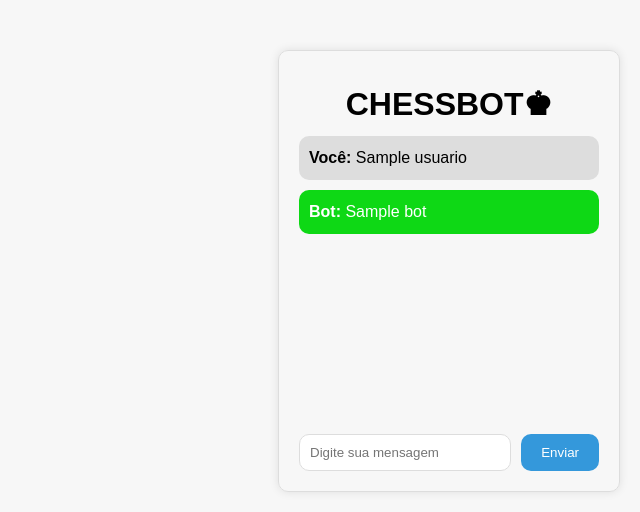
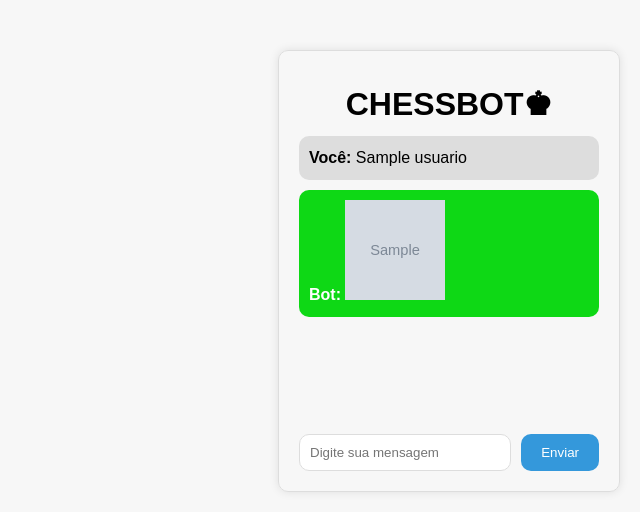
Before and after one commit to imrooteodoro/DialogflowBot, a Flask app: template src/templates/index.html in a window 1280 px wide. Shown: the part 288-800 px from the top of the page, without its empty margins (640-1280 px from the left). Run offline with Flask 2, Linux system fonts and the light colour scheme; the template is opened without the code that fills it: most values are stand-ins (such as "Sample title", 1, 10 or a date in 2020); grey boxes marked "Sample" are stand-in pictures.

Commit message:
feat: faz alterações para futuramente exibir imagens no frontend

```diff
--- a/src/templates/index.html
+++ b/src/templates/index.html
@@ -9,7 +9,14 @@
     <ul id="historico-de-mensagens">
       {% for mensagem in historico_de_mensagens %}
       <li><strong>Você:</strong> {{ mensagem.usuario }}</li>
+      {% if mensagem.bot_image %}
+      <li>
+        <strong>Bot:</strong>
+        <img src="{{ mensagem.bot_image }}" alt="thumbnail" width="100" height="100">
+      </li>
+      {% else %}
       <li><strong>Bot:</strong> {{ mensagem.bot }}</li>
+      {% endif %}
       {% endfor %}
     </ul>
     <form id="form-mensagem">
@@ -42,7 +49,11 @@
             .then((data) => {
               historicoMensagens.innerHTML += `
         <li><strong>Você:</strong> ${mensagem}</li>
-        <li><strong>Bot:</strong> ${data.resposta_do_bot}</li>
+        ${
+          data.resposta_do_bot.includes("<img")
+            ? `<li><strong>Bot:</strong> ${data.resposta_do_bot}</li>`
+            : `<li><strong>Bot:</strong> ${data.resposta_do_bot}</li>`
+        }
       `;
               document.getElementById("mensagem").value = "";
 
```
